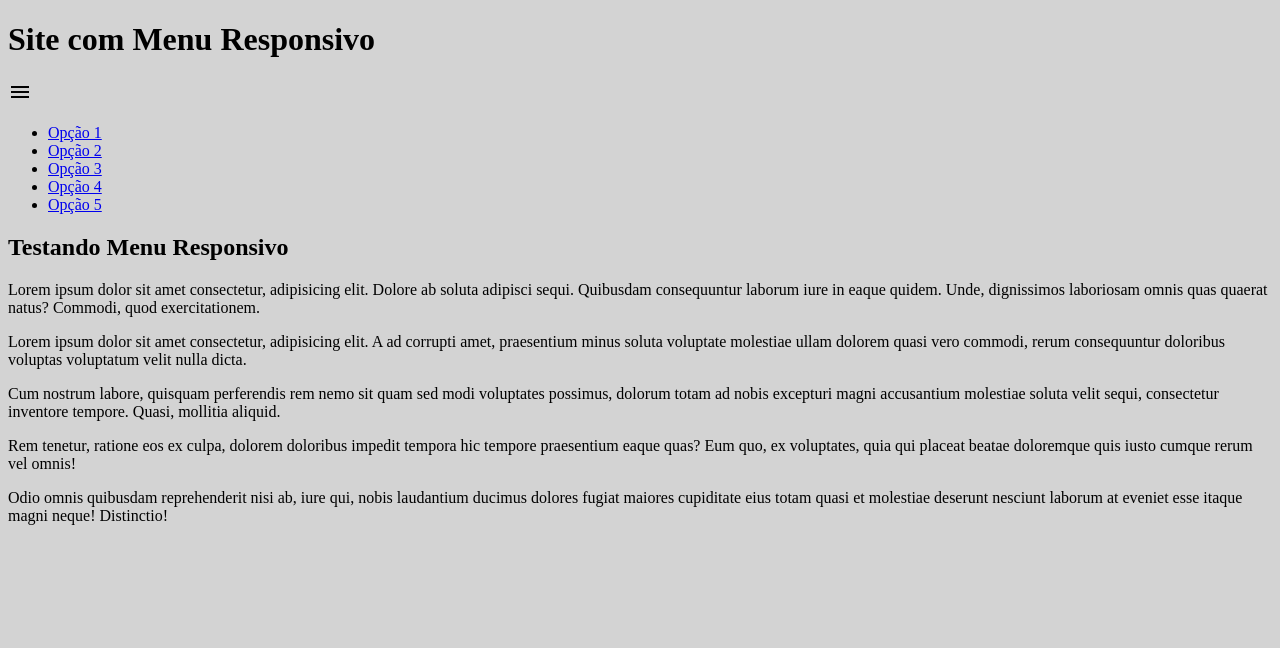
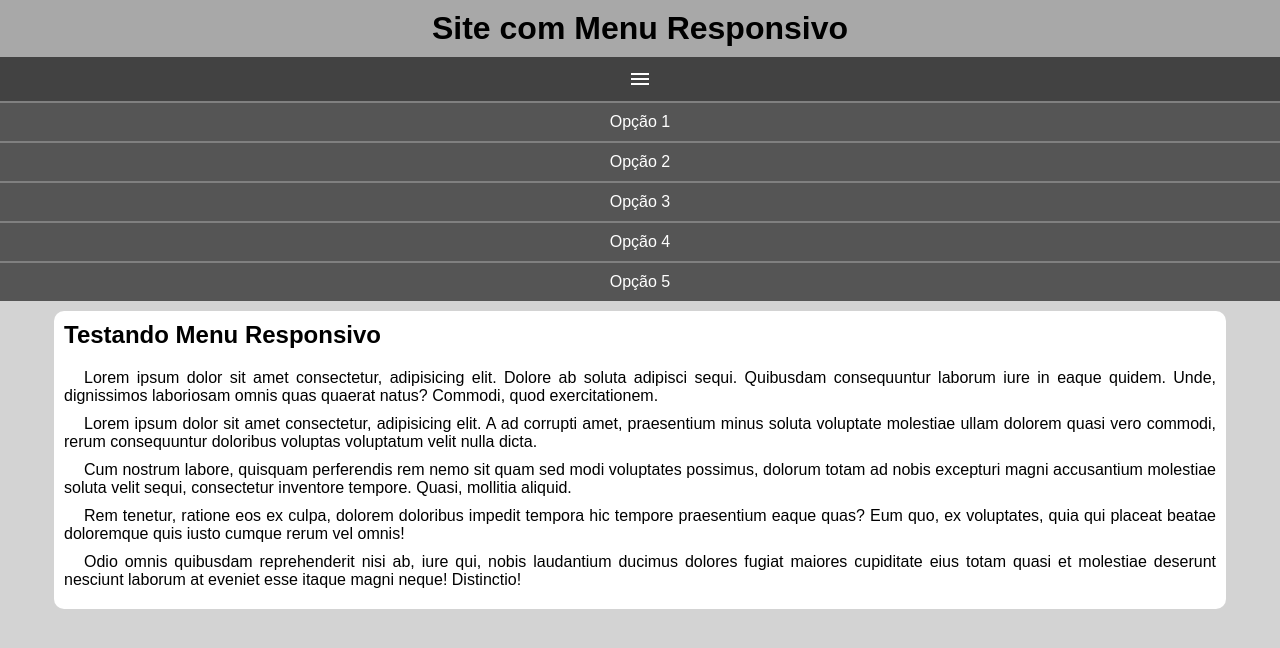
Before and after one commit to flavis96/cursoemvideo, a plain HTML site: page modulo-4/mediaqueries/mq005/index.html in a window 1280 px wide. Both pictures are taken after a click on the icon "menu". Drawn offline with Linux system fonts and the light colour scheme.

Commit message:
Update style.css

```diff
--- a/modulo-4/mediaqueries/mq005/assets/css/style.css
+++ b/modulo-4/mediaqueries/mq005/assets/css/style.css
@@ -1,6 +1,78 @@
 @charset "UTF-8";
+
+/* Mobile First */
+
+* {
+    font-family: Arial, Helvetica, sans-serif;
+    margin: 0px;
+    padding: 0px;
+}
 
 html,
 body {
     background-color: lightgray;
 }
+
+header {
+    background-color: rgb(168, 168, 168);
+}
+
+header > h1 {
+    padding: 10px;
+    text-align: center;
+}
+
+nav {
+    display: none;
+}
+
+nav > ul {
+    list-style-type: none;
+}
+
+nav > ul > li > a {
+    display: block;
+    padding: 10px;
+    text-decoration: none;
+    text-align: center;
+    background-color: rgb(85, 85, 85);
+    color: white;
+    border-top: 2px solid gray;
+}
+
+nav > ul > li > a:hover {
+    background-color: gray;
+}
+
+main {
+    width: 90vw;
+    background-color: white;
+    margin: auto;
+    margin-top: 10px;
+    padding: 10px;
+    border-radius: 10px;
+}
+
+article > h2 {
+    padding-bottom: 20px;
+}
+
+article > p {
+    text-align: justify;
+    margin-bottom: 10px;
+    text-indent: 20px;
+}
+
+i#burguer {
+    background-color: rgb(66, 66, 66);
+    display: block;
+    color: white;
+    text-align: center;
+    padding: 10px;
+    cursor: pointer;
+}
+
+i#burguer:hover {
+    background-color: white;
+    color: black;
+}
```
